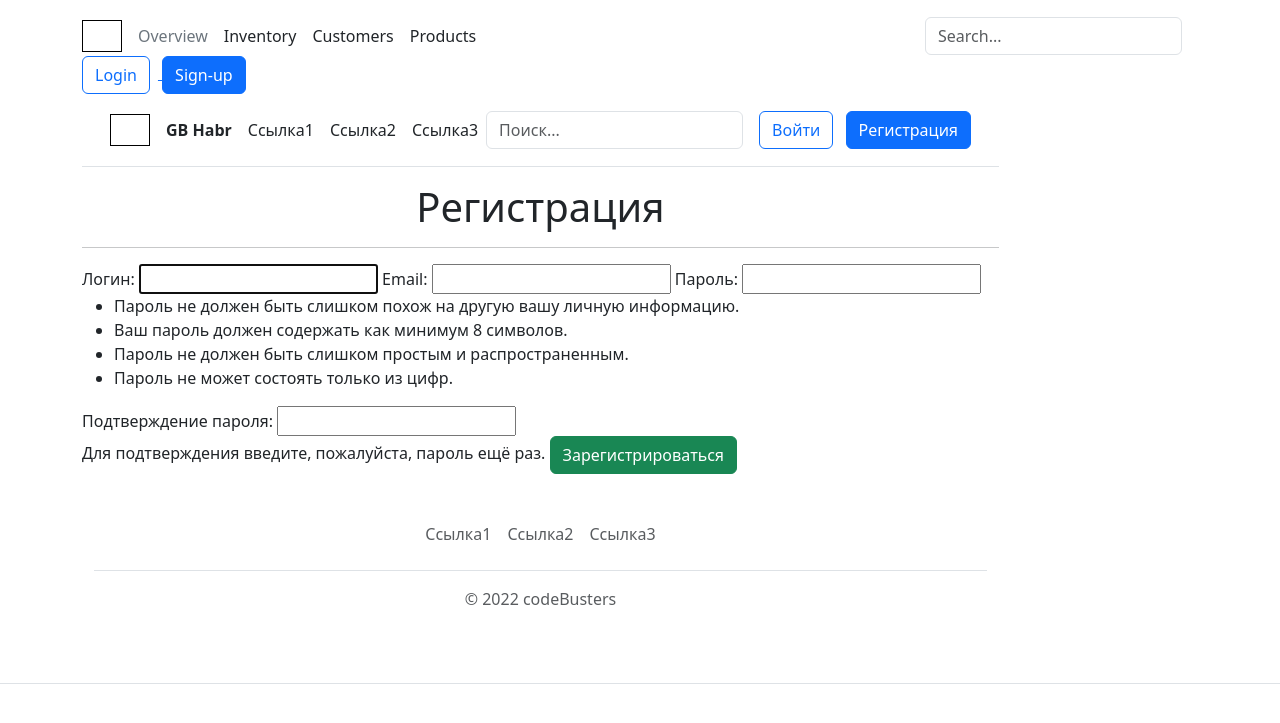
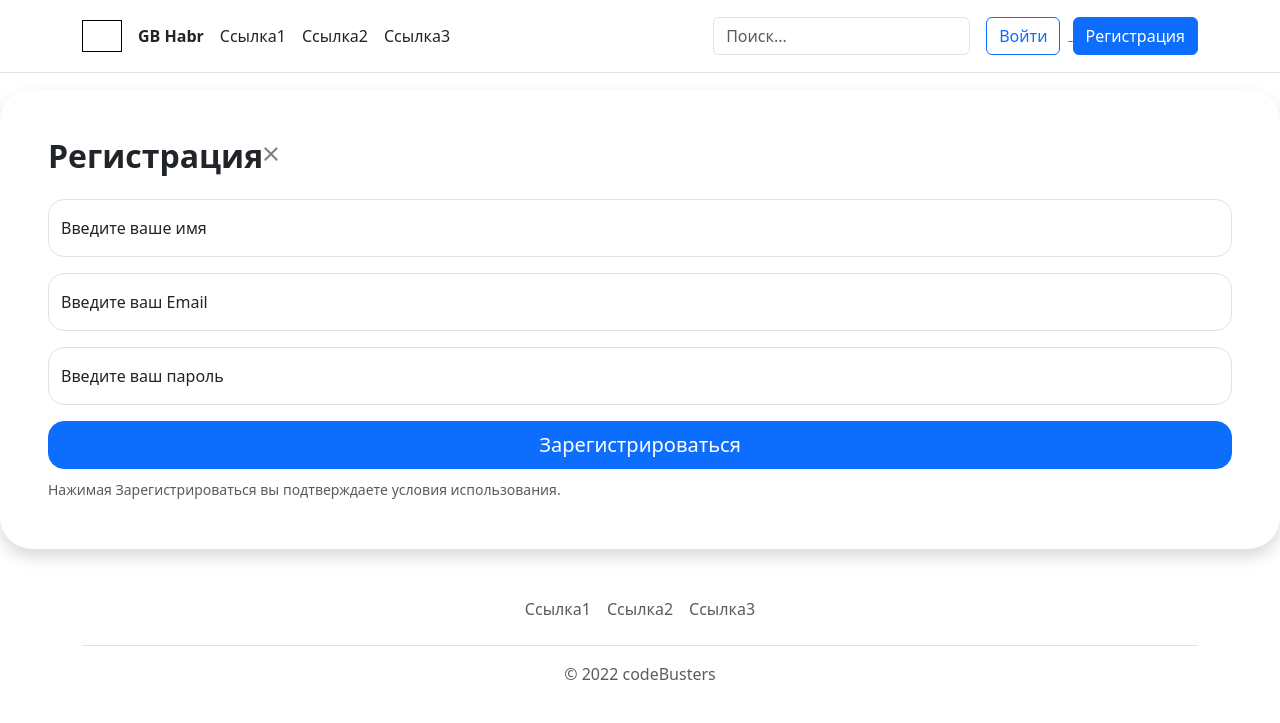
Before and after one commit to rublock/GeekBrains_Habr_project, a Django app: page /users/register/ in a window 1280 px wide. Shown: the top 723 px of the page. Run offline with Django 4.2, Linux system fonts and the light colour scheme; parts of the project's set-up code (start-up, migrations or seed data) failed here and were passed over; some libraries are stand-ins or nearby versions.

Commit message:
испрвление 7

```diff
--- a/app/config/urls.py
+++ b/app/config/urls.py
@@ -7,13 +7,7 @@ urlpatterns = [
     path('admin/', admin.site.urls),
     path('', include('mainapp.urls', namespace='mainapp')),
     path('ckeditor/', include('ckeditor_uploader.urls')),
-
-
     path('users/', include('userapp.urls')),
-
-
-
-
 ]
 
 if settings.DEBUG:
--- a/app/mainapp/templates/base.html
+++ b/app/mainapp/templates/base.html
@@ -11,43 +11,7 @@
 </head>
 <body>
 
-<header class="p-3 mb-3 border-bottom">
-    <div class="container">
-        <div class="d-flex flex-wrap align-items-center justify-content-center justify-content-lg-start">
-            <a href="/" class="d-flex align-items-center mb-2 mb-lg-0 text-dark text-decoration-none">
-                <svg class="bi me-2" width="40" height="32" role="img" aria-label="Bootstrap"
-                     style="border: 1px solid black">
-                    <use xlink:href="#bootstrap"></use>
-                </svg>
-            </a>
 
-            <ul class="nav col-12 col-lg-auto me-lg-auto mb-2 justify-content-center mb-md-0">
-                <li><a href="#" class="nav-link px-2 link-secondary">Overview</a></li>
-                <li><a href="#" class="nav-link px-2 link-dark">Inventory</a></li>
-                <li><a href="#" class="nav-link px-2 link-dark">Customers</a></li>
-                <li><a href="#" class="nav-link px-2 link-dark">Products</a></li>
-
-
-            </ul>
-
-
-
-            <form class="col-12 col-lg-auto mb-3 mb-lg-0 me-lg-3">
-                <input type="search" class="form-control" placeholder="Search..." aria-label="Search">
-            </form>
-            <div>
-                {% if user.is_authenticated %}
-                    <a href="{% url 'logout' %}"  class="nav-link px-2 link-dark">{{user}}
-                        <button type="button" class="btn btn-primary">Logout</button>
-                    </a>
-                {% else %}
-                    <a href="{% url 'login' %}" class="">
-                        <button type="button" class="btn btn-outline-primary me-2">Login</button>
-                    </a>
-                    <a href="{% url 'register' %}" class="">
-                        <button type="button" class="btn btn-primary">Sign-up</button>
-                    </a>
-                {%endif %}
 
     <header class="p-3 mb-3 border-bottom">
         <div class="container">
@@ -70,8 +34,18 @@
                     <input type="search" class="form-control" placeholder="Поиск..." aria-label="Search">
                 </form>
                 <div>
-                    <button type="button" class="btn btn-outline-primary me-2">Войти</button>
-                    <button id="buttonSignUp" type="button" class="btn btn-primary">Регистрация</button>
+                    {% if user.is_authenticated %}
+                    <a href="{% url 'logout' %}"  class="nav-link px-2 link-dark">{{user}}
+                        <button type="button" class="btn btn-primary">Выйти</button>
+                    </a>
+                {% else %}
+                    <a href="{% url 'login' %}" class="">
+                        <button type="button" class="btn btn-outline-primary me-2">Войти</button>
+                    </a>
+                    <a href="{% url 'register' %}" class="">
+                        <button type="button" class="btn btn-primary">Регистрация</button>
+                    </a>
+                {%endif %}
                 </div>
 
 
--- a/app/mainapp/urls.py
+++ b/app/mainapp/urls.py
@@ -7,7 +7,7 @@ app_name = MainappConfig.name
 
 urlpatterns = [
     path('', views.HomePageView.as_view(), name='home'),
-    path('page_404', views.Page404.as_view(), name='page_404')
+    path('page_404', views.Page404.as_view(), name='page_404'),
     path('reg_page/', views.reg_page, name='reg_page'),
     path('terms_of_service/', views.terms_of_service, name='terms_of_service'),
 ]
--- a/app/mainapp/views.py
+++ b/app/mainapp/views.py
@@ -20,7 +20,7 @@ class Page404(TemplateView):
 
 
 def reg_page(request):
-    return render(request, 'reg_page.html')
+    return render(request, 'register.html')
 
 def terms_of_service(request):
     return render(request, 'terms_of_service.html')
--- a/app/userapp/templates/registration/register.html
+++ b/app/userapp/templates/registration/register.html
@@ -1,16 +1,103 @@
 {% extends 'base.html' %}
 
+{% load static django_bootstrap5 %}
+{% load static %}
 
+<html lang="ru">
+
+<head>
+    <meta charset="utf-8">
+    <meta name="viewport" content="width=device-width, initial-scale=1">
+    <title>{% block title %}codeBusters{% endblock %}</title>
+    {% bootstrap_css %}
+    <link rel="stylesheet" href="{% static 'css/styles.css'%}" type="text/css">
+</head>
+
+<body>
+
+    <header class="p-3 mb-3 border-bottom">
+        <div class="container">
+            <div class="d-flex flex-wrap align-items-center justify-content-center justify-content-lg-start">
+                <a href="/" class="d-flex align-items-center mb-2 mb-lg-0 text-dark text-decoration-none">
+                    <svg class="bi me-2" width="40" height="32" role="img" aria-label="Bootstrap"
+                        style="border: 1px solid black">
+                        <use xlink:href="#bootstrap"></use>
+                    </svg>
+                </a>
+
+                <ul class="nav col-12 col-lg-auto me-lg-auto mb-2 justify-content-center mb-md-0">
+                    <li><a href="#" class="nav-link px-2 link-dark fw-bold">GB Habr</a></li>
+                    <li><a href="#" class="nav-link px-2 link-dark">Ссылка1</a></li>
+                    <li><a href="#" class="nav-link px-2 link-dark">Ссылка2</a></li>
+                    <li><a href="#" class="nav-link px-2 link-dark">Ссылка3</a></li>
+                </ul>
+
+                <form class="col-12 col-lg-auto mb-3 mb-lg-0 me-lg-3">
+                    <input type="search" class="form-control" placeholder="Поиск..." aria-label="Search">
+                </form>
+                <div>
+                    <button type="button" class="btn btn-outline-primary me-2">Войти</button>
+                    <button id="buttonSignUp" type="button" class="btn btn-primary">Регистрация</button>
+                </div>
+
+
+            </div>
+        </div>
+    </header>
 {% block content %}
-    <h1 align="center"> Регистрация</h1>
-    <hr>
-    {% if form.errors %}
-        <p>{{ form.errors.error }}</p>
-    {% endif %}
 
-    <form action= "{% url 'register' %}"  method="post">
-    {{ form }}
-    {% csrf_token %}
-    <button type="submit" class="btn btn-success">Зарегистрироваться</button>
-    </form>
+    <div class="regContainer">
+        <div class="modal-content rounded-5 shadow">
+
+            <div class="modal-header p-5 pb-4 border-bottom-0">
+                <!-- <h5 class="modal-title">Modal title</h5> -->
+                <h2 class="fw-bold mb-0">Регистрация</h2>
+                <a href="{% url 'logout' %}" >
+                <button type="button" class="btn-close" data-bs-dismiss="modal" aria-label="Close"></button></a>
+            </div>
+
+            <div class="modal-body p-5 pt-0">
+                <form action= "{% url 'register' %}"  method="post" class="">
+                    {% csrf_token %}
+                    <div class="form-floating mb-3">
+                        <input type="email" class="form-control rounded-4" id="floatingInput"
+                            placeholder="name@example.com">
+                        <label for="floatingInput">Введите ваше имя</label>
+                    </div>
+                    <div class="form-floating mb-3">
+                        <input type="email" class="form-control rounded-4" id="floatingInput"
+                            placeholder="name@example.com">
+                        <label for="floatingInput">Введите ваш Email</label>
+                    </div>
+                    <div class="form-floating mb-3">
+                        <input type="password" class="form-control rounded-4" id="floatingPassword"
+                            placeholder="Password">
+                        <label for="floatingPassword">Введите ваш пароль</label>
+                    </div>
+
+
+
+                    <button class="w-100 mb-2 btn btn-lg rounded-4 btn-primary"
+                        type="submit">Зарегистрироваться</button>
+                    <small class="text-muted">Нажимая Зарегистрироваться вы подтверждаете условия использования.</small>
+
+                </form>
+            </div>
+        </div>
+    </div>
 {% endblock %}
+
+    <div class="container">
+        <footer class="py-3 my-4">
+            <ul class="nav justify-content-center border-bottom pb-3 mb-3">
+                <li class="nav-item"><a href="#" class="nav-link px-2 text-muted">Ссылка1</a></li>
+                <li class="nav-item"><a href="#" class="nav-link px-2 text-muted">Ссылка2</a></li>
+                <li class="nav-item"><a href="#" class="nav-link px-2 text-muted">Ссылка3</a></li>
+            </ul>
+            <p class="text-center text-muted">© {% now 'Y' %} codeBusters</p>
+        </footer>
+    </div>
+    {% bootstrap_javascript %}
+</body>
+
+</html>
```
Also changed, not shown: app/mainapp/templates/reg_page.html (deleted, +0 -94 lines), app/userapp/templates/registration/3.html (added, +16 -0 lines).
